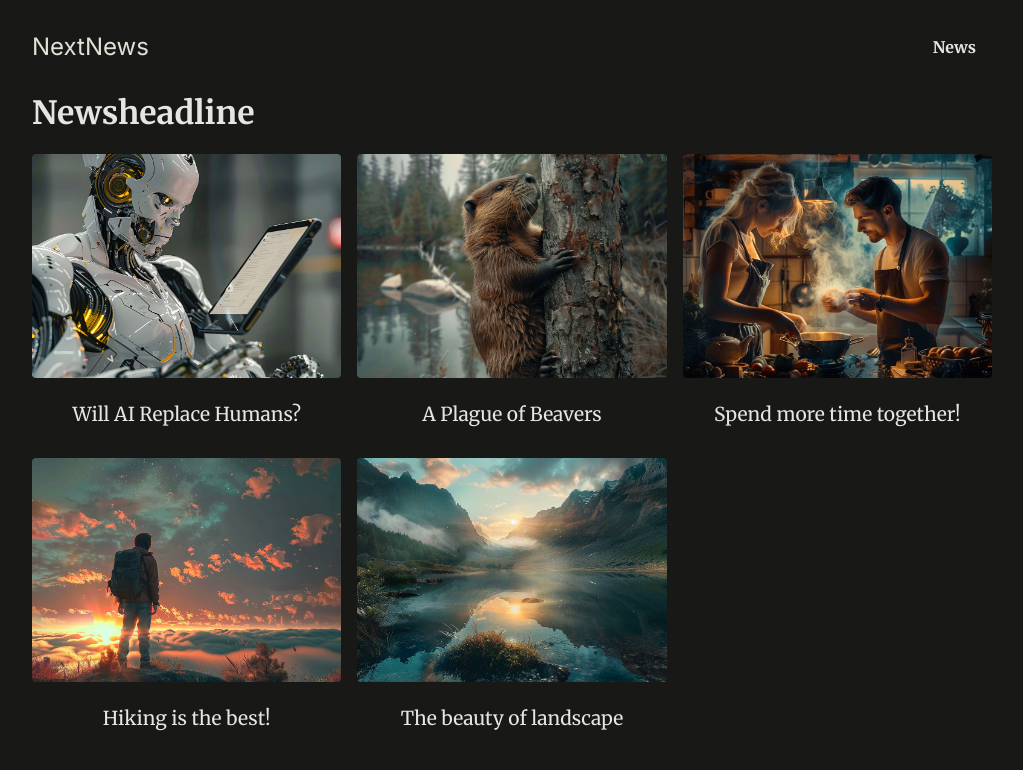
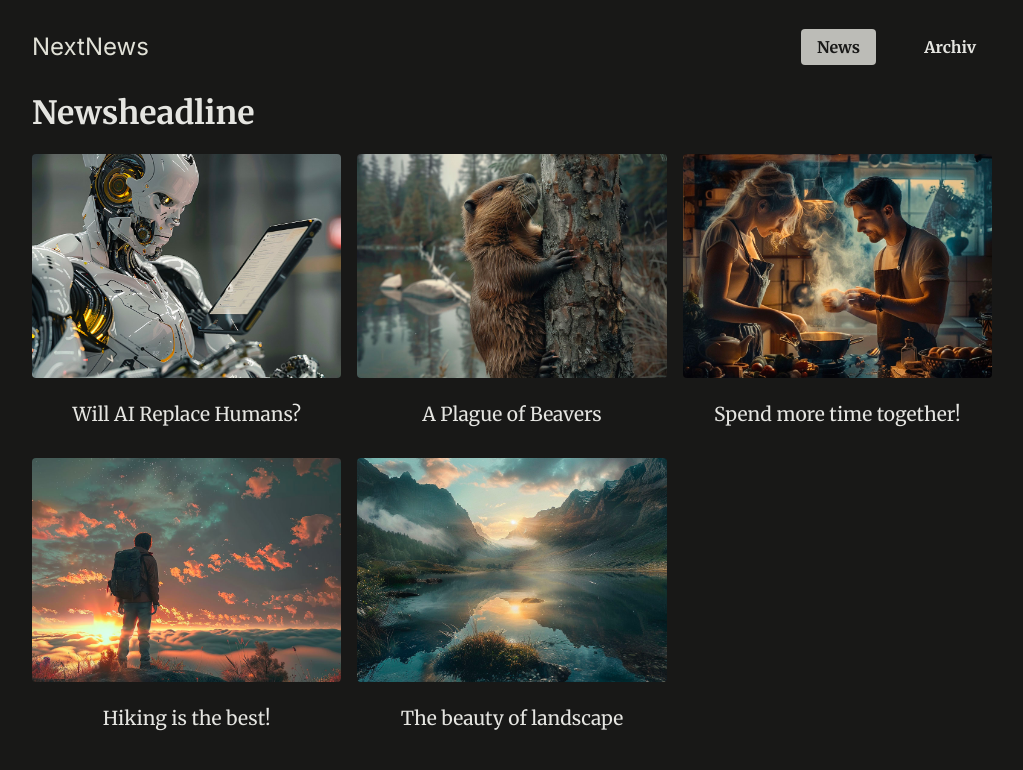
Before and after one commit to DominikSpeidel/next-routing-training, a Next.js app: page /news in a window 1280 px wide. Shown: the top 770 px of the page, without its empty margins (128-1151 px from the left). Built offline with nearby package versions, Linux system fonts and the light colour scheme.

Commit message:
Error Handling and NavLinkFocus implemented

```diff
--- a/Components/main-header.js
+++ b/Components/main-header.js
@@ -1,3 +1,4 @@
+import NavLink from "./nav-link";
 import Link from "next/link";
 
 export default function MainHeader() {
@@ -9,7 +10,10 @@ export default function MainHeader() {
       <nav>
         <ul>
           <li>
-            <Link href="/news">News</Link>
+            <NavLink href="/news">News</NavLink>
+          </li>
+          <li>
+            <NavLink href="/archive">Archiv</NavLink>
           </li>
         </ul>
       </nav>
--- /dev/null
+++ b/Components/nav-link.js
@@ -0,0 +1,13 @@
+"use client";
+
+import Link from "next/link";
+import { usePathname } from "next/navigation";
+
+export default function NavLink({ href, children }) {
+  const path = usePathname();
+  return (
+    <Link href={href} className={path.startsWith(href) ? "active" : undefined}>
+      {children}
+    </Link>
+  );
+}
```
Also changed, not shown: app/archive/@archive/[[...filter]]/error.js (added, +12 -0 lines), app/archive/@archive/[[...filter]]/page.js (+18 -1 lines).
